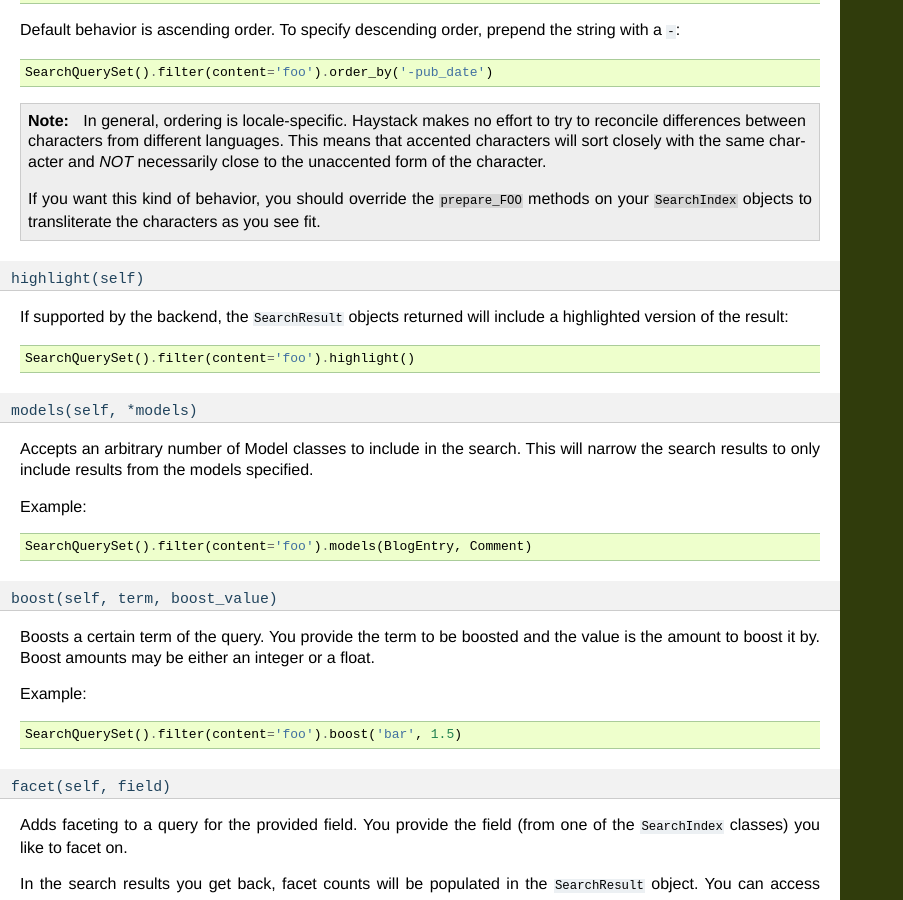
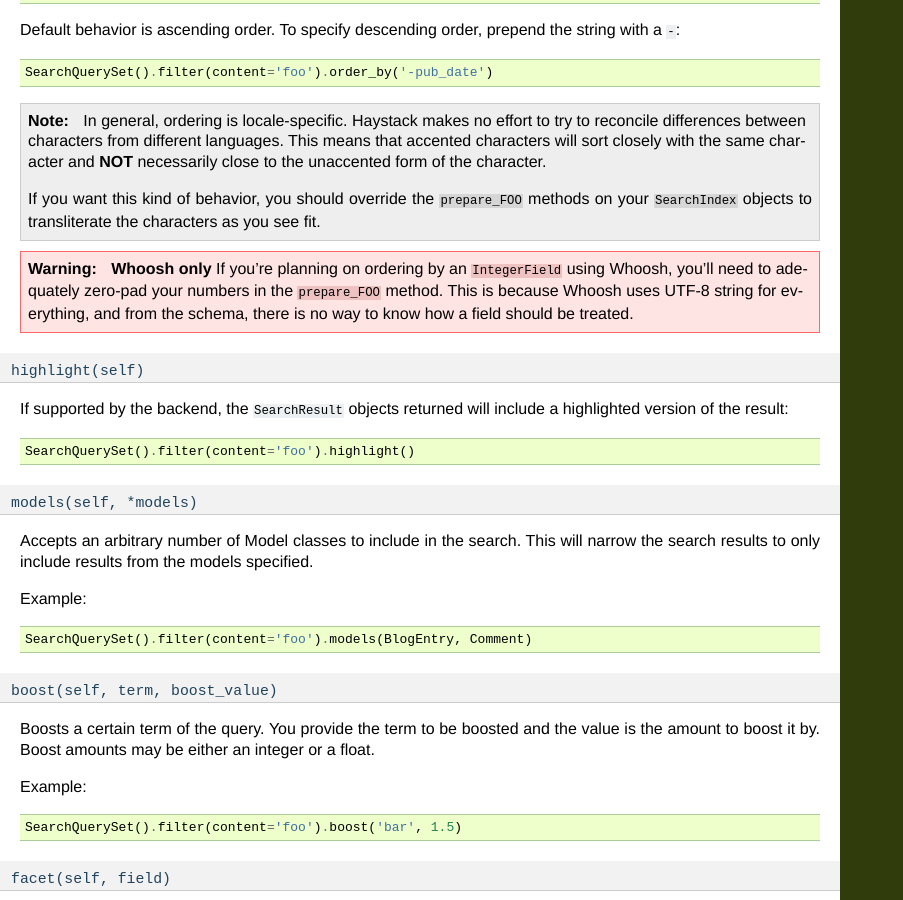
Before and after one commit to django-haystack/django-haystack, a Sphinx documentation site: the page built from docs/searchqueryset_api.rst, in a window 1280 px wide and 900 px high, scrolled down 2485 px. Shown: the whole window, without its empty margins (0-903 px from the left). Built offline with Sphinx 7.4.7, drawn with Linux system fonts in a browser that asks for light colours.

Commit message:
Added a warning about ordering by integers with the Whoosh backend.

```diff
--- a/docs/searchqueryset_api.rst
+++ b/docs/searchqueryset_api.rst
@@ -156,11 +156,19 @@
     In general, ordering is locale-specific. Haystack makes no effort to try to
     reconcile differences between characters from different languages. This
     means that accented characters will sort closely with the same character
-    and *NOT* necessarily close to the unaccented form of the character.
+    and **NOT** necessarily close to the unaccented form of the character.
 
     If you want this kind of behavior, you should override the ``prepare_FOO``
     methods on your ``SearchIndex`` objects to transliterate the characters
     as you see fit.
+
+.. warning::
+
+    **Whoosh only** If you're planning on ordering by an ``IntegerField`` using
+    Whoosh, you'll need to adequately zero-pad your numbers in the
+    ``prepare_FOO`` method. This is because Whoosh uses UTF-8 string for
+    everything, and from the schema, there is no way to know how a field should
+    be treated.
 
 ``highlight(self)``
 ~~~~~~~~~~~~~~~~~~~
```
